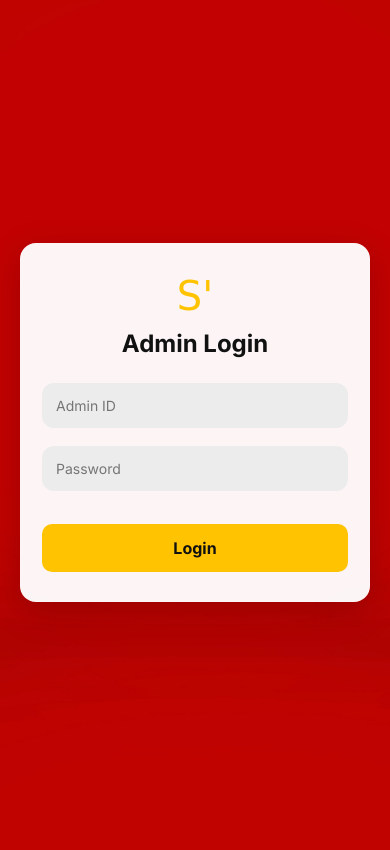
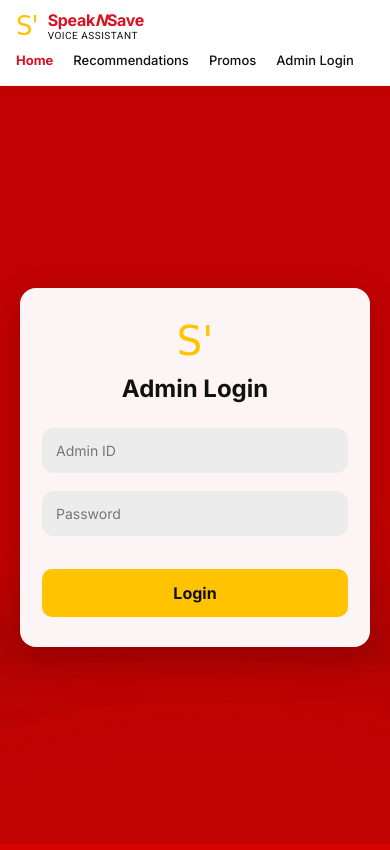
Before and after one commit to leonifeldeguzman/Promo-Ordering-System, a Flask app: page /admin-login in a window 390 px wide. Before the commit the page ends 669 px from the top, so only its background shows below. Run offline with Flask 3, Linux system fonts and the light colour scheme; some web fonts are replaced.

Commit message:
added validation to admin login | fixed missing pictures promos

```diff
--- a/routes/promo_routes.py
+++ b/routes/promo_routes.py
@@ -227,14 +227,11 @@ def admin_login():
     username = request.form['username']
     password = request.form['password']
 
-    # SIMPLE HARDCODED LOGIN
     if username == "admin" and password == "admin123":
-
         session['admin_logged_in'] = username
-
         return redirect('/admin')
 
-    return "Invalid username or password"
+    return render_template("admin_login.html", error="Invalid username or password")
 
 
 # =========================
--- a/static/css/style.css
+++ b/static/css/style.css
@@ -880,19 +880,19 @@ body {
 
 .admin-body{
     min-height:100vh;
-
-    display:flex;
-    justify-content:center;
-    align-items:center;
-
-    padding:20px;
-
+    margin:0;
     background-image:url("../images/homebackground.png");
     background-size:cover;
     background-position:center;
     background-repeat:no-repeat;
 }
-
+.admin-login-wrapper{
+    min-height:calc(100vh - 80px);
+    display:flex;
+    justify-content:center;
+    align-items:center;
+    padding:20px;
+}
 /* dark overlay so text remains readable */
 .admin-body::before{
     content:"";
--- a/templates/admin_login.html
+++ b/templates/admin_login.html
@@ -12,6 +12,27 @@
   </head>
 
   <body class="admin-body">
+
+     <!-- NAVBAR -->
+    <nav class="navbar">
+        <a href="/" class="navbar-brand">
+            <span class="brand-logo">S'</span>
+
+            <div class="brand-text-group">
+                <span class="brand-name">Speak<em>N</em>Save</span>
+                <span class="brand-sub">Voice Assistant</span>
+            </div>
+        </a>
+
+        <ul class="navbar-nav">
+            <li><a href="/" class="active">Home</a></li>
+            <li><a href="/voice-assistant">Recommendations</a></li>
+            <li><a href="/promos-page">Promos</a></li>
+            <li><a href="/admin-login">Admin Login</a></li>
+        </ul>
+    </nav>
+    <div class="admin-login-wrapper">
+
     <div class="admin-login-card">
       <div class="admin-logo">S'</div>
 
@@ -30,9 +51,14 @@
             required
           />
         </div>
+              {% if error %}
+        <p class="login-error">{{ error }}</p>
+      {% endif %}
 
         <button type="submit" class="admin-login-btn">Login</button>
       </form>
+      </div>
     </div>
+
   </body>
 </html>
--- a/templates/promos.html
+++ b/templates/promos.html
@@ -71,7 +71,7 @@
 
           <div class="promo-card">
             <div class="promo-image">
-              <img src="/{{ promo[7] }}" alt="{{ promo[1] }}" />
+             <img src="{{ url_for('static', filename=promo[7]) }}" alt="{{ promo[1] }}">
 
               <span class="promo-tag"> {{ promo[2] }} </span>
             </div>
```
Also changed, not shown: other parts of static/css/style.css (+106 -1 lines), database/db_connection.py (+18 -3 lines).
